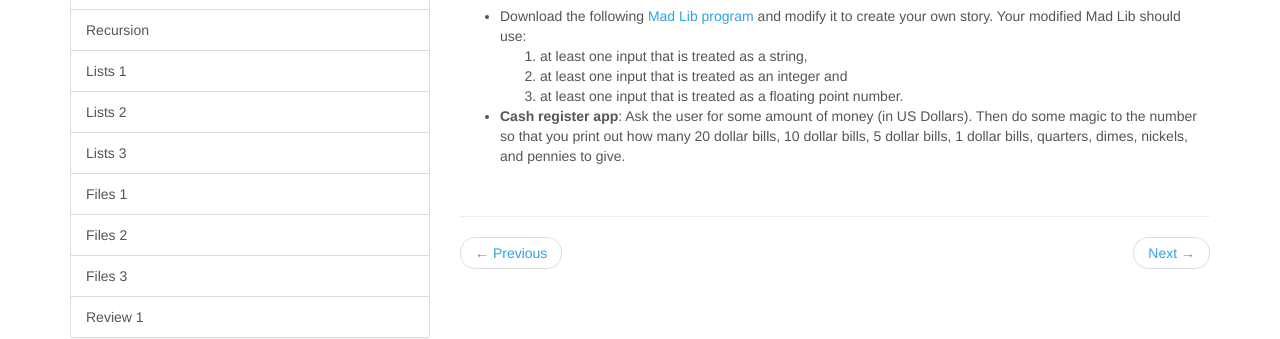
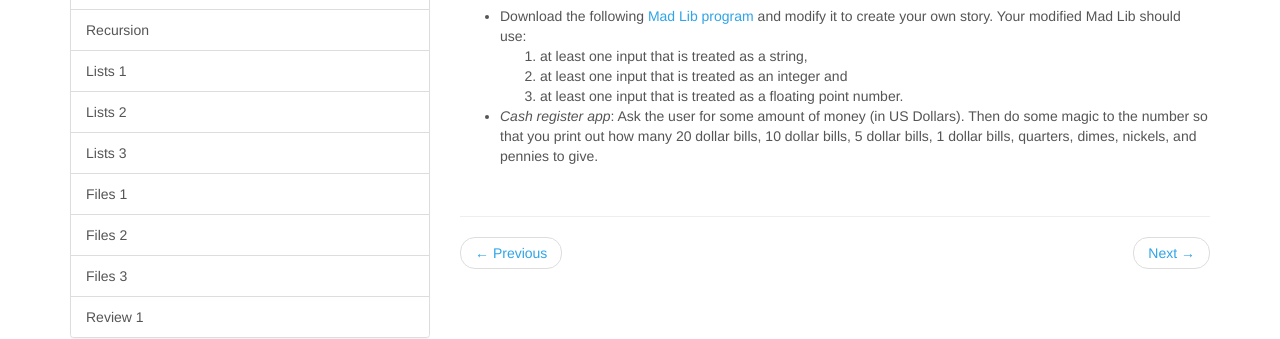
Before and after one commit to jake-chipps/csci127, a Jekyll site: the page built from _docs/lessons/1-1.md, in a window 1280 px wide. Shown: the part 475-814 px from the top of the page. Built offline with Jekyll 4.4.1, drawn with Linux system fonts in a browser that asks for light colours.

Commit message:
Change format

```diff
--- a/_docs/lessons/1-1.md
+++ b/_docs/lessons/1-1.md
@@ -19,4 +19,4 @@
     1. at least one input that is treated as a string,
     2. at least one input that is treated as an integer and
     3. at least one input that is treated as a floating point number.
-- **Cash register app**: Ask the user for some amount of money (in US Dollars). Then do some magic to the number so that you print out how many 20 dollar bills, 10 dollar bills, 5 dollar bills, 1 dollar bills, quarters, dimes, nickels, and pennies to give.
+- *Cash register app*: Ask the user for some amount of money (in US Dollars). Then do some magic to the number so that you print out how many 20 dollar bills, 10 dollar bills, 5 dollar bills, 1 dollar bills, quarters, dimes, nickels, and pennies to give.
```
